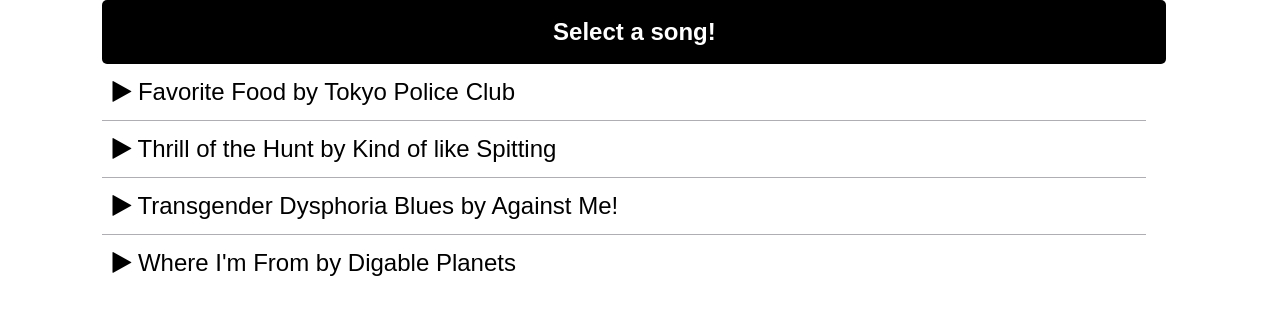
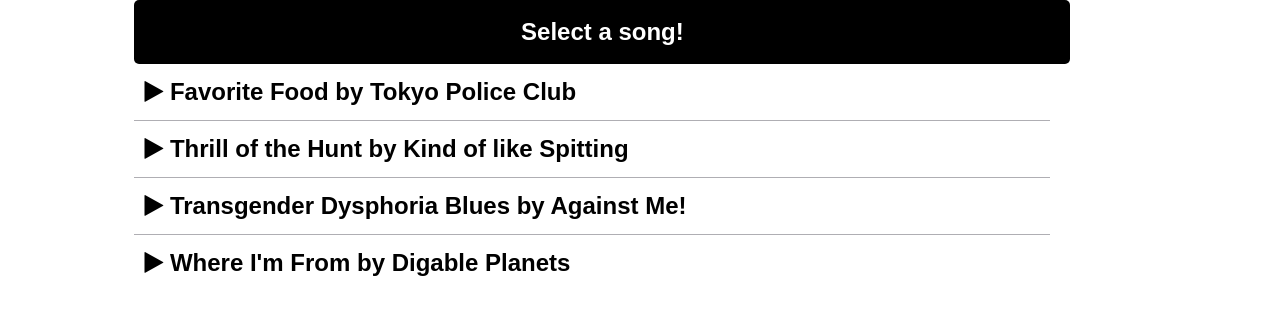
Before and after one commit to remory08/music-player, a plain HTML site: page index.html in a window 1280 px wide. Drawn offline with nearby package versions, Linux system fonts and the light colour scheme.

Commit message:
some tweaks

```diff
--- a/app.js
+++ b/app.js
@@ -10,10 +10,17 @@
   song4.pause();
 };
 
+var sn1 = "Favorite Food",
+    sn2 = "Thrill of the Hunt",
+    sn3 = "Transgender Dysphoria Blues",
+    sn4 = "Where I'm From";
+
 var icon1 = document.getElementById('icon1'),
     icon2 = document.getElementById('icon2'),
     icon3 = document.getElementById('icon3'),
     icon4 = document.getElementById('icon4');
+
+var header = document.getElementsByTagName('header')[0];
 
 icon1.addEventListener('click', function(){
     stopSongs();
@@ -21,11 +28,13 @@
       song1.play();
       this.classList.remove('fa-play');
       this.classList.add('fa-stop');
+      header.innerHTML = "Now Playing: " + "<i>" + sn1 + "</i>";
     }
     else {
       song1.pause();
       this.classList.remove('fa-stop');
       this.classList.add('fa-play');
+      header.innerHTML = "Select a song!";
     }
 });
 
@@ -35,11 +44,13 @@
   song2.play();
   this.classList.remove('fa-play');
   this.classList.add('fa-stop');
+  header.innerHTML = "Now Playing: Thrill of the Hunt";
   }
   else {
     song2.pause();
     this.classList.remove('fa-stop');
     this.classList.add('fa-play');
+    header.innerHTML = "Select a song!";
   }
 });
 
@@ -49,11 +60,13 @@
     song3.play();
     this.classList.remove('fa-play');
     this.classList.add('fa-stop');
+    header.innerHTML = "Now Playing: Transgender Dysphoria Blues";
   }
   else {
     song3.pause();
     this.classList.remove('fa-stop');
     this.classList.add('fa-play');
+    header.innerHTML = "Select a song!";
   }
 });
 
@@ -63,10 +76,12 @@
     song4.play();
     this.classList.remove('fa-play');
     this.classList.add('fa-stop');
+    header.innerHTML = "Now Playing: Where I'm From";
   }
   else {
     song4.pause();
     this.classList.remove('fa-stop');
     this.classList.add('fa-play');
+    header.innerHTML = "Select a song!";
   }
 });
--- a/index.html
+++ b/index.html
@@ -2,7 +2,7 @@
 <html lang="en">
 <head>
   <meta charset="UTF-8">
-  <title>Document</title>
+  <title>Music Player</title>
   <link href="https://cdnjs.cloudflare.com/ajax/libs/meyer-reset/2.0/reset.css" rel="stylesheet">
   <link rel="stylesheet" href="http://maxcdn.bootstrapcdn.com/font-awesome/4.3.0/css/font-awesome.min.css">
   <link rel="stylesheet" href="style.css">
@@ -11,13 +11,13 @@
   <section>
     <header>Select a song!</header>
       <ul>
-        <li class="nob"><i class="fa fa-play" id="icon1"></i>  Favorite Food by Tokyo Police Club
+        <li class="nob"><i class="fa fa-play" id="icon1"></i>  <span id="sn1">Favorite Food</span> by Tokyo Police Club
             <audio src="songs/favourite-food.mp3" id="song1"></audio></li>
-        <li><i class="fa fa-play" id='icon2'></i>  Thrill of the Hunt by Kind of like Spitting</li>
+        <li><i class="fa fa-play" id='icon2'></i>  <span id="sn2">Thrill of the Hunt</span> by Kind of like Spitting</li>
             <audio src="songs/thrill-of-the-hunt.mp3" id="song2"></audio>
-        <li><i class="fa fa-play" id='icon3'></i>  Transgender Dysphoria Blues by Against Me!</li>
+        <li><i class="fa fa-play" id='icon3'></i>  <span id="sn3">Transgender Dysphoria Blues</span> by Against Me!</li>
             <audio src="songs/transgender-dysphoria-blues.mp3" id="song3"></audio>
-        <li><i class="fa fa-play" id="icon4"></i>  Where I'm From by Digable Planets</li>
+        <li><i class="fa fa-play" id="icon4"></i>  <span id="sn4">Where I'm From</span> by Digable Planets</li>
             <audio src="songs/where-im-from.mp3" id="song4"></audio>
       </ul>
   </section>
--- a/style.css
+++ b/style.css
@@ -1,12 +1,12 @@
 section {
-  width: 80%;
+  width: 70%;
 }
 
 header {
   width: 100%;
   background-color: black;
   color: white;
-  margin-left: 10%;
+  margin-left: 15%;
   text-align: center;
   padding: 20px;
   font-size: 24px;
@@ -15,15 +15,16 @@
   font-weight: 600;
 }
 
+
 ul {
   width: 100%;
-  margin-left: 10%;
+  margin-left: 15%;
 }
 
 li {
   width: 100%;
   font-size: 24px;
-  font-weight: 400;
+  font-weight: 600;
   line-height: 1.5;
   padding: 10px;
   border-top: 1px solid #afaeb3;
```
